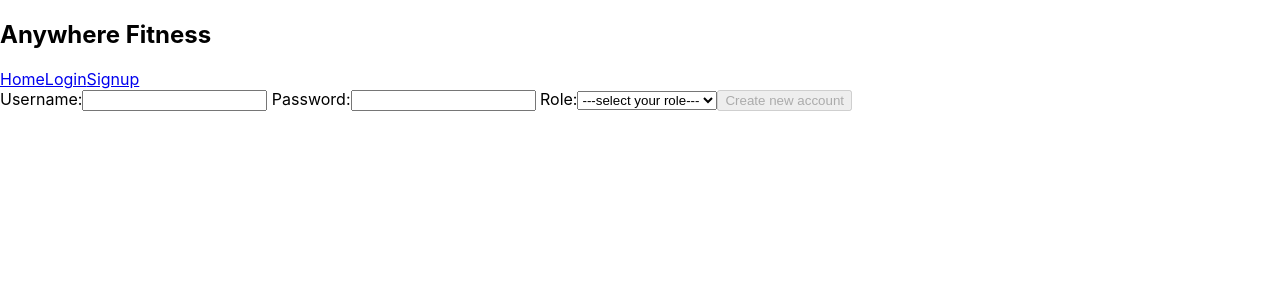
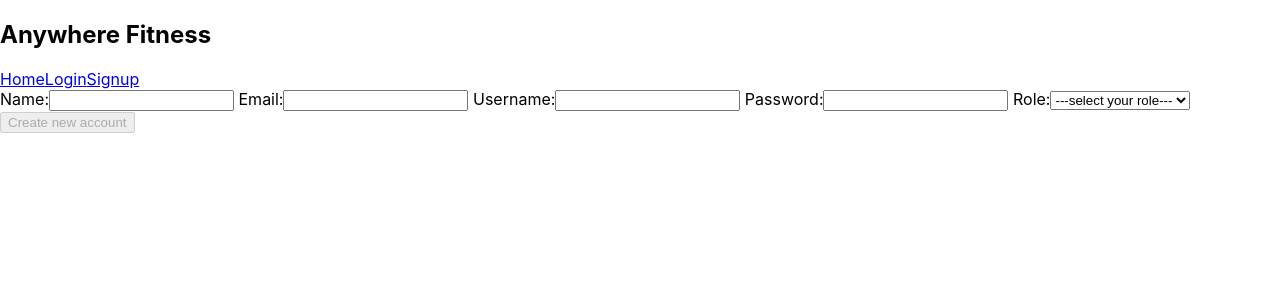
Before and after one commit to danielwright1207/Front-end, a React (Create React App) app in the folder anywhere-fitness/: page /signup in a window 1280 px wide. Shown: the top 300 px of the page. Built offline with nearby package versions, Linux system fonts and the light colour scheme.

Commit message:
added name and email to signup page

```diff
--- a/anywhere-fitness/src/App.js
+++ b/anywhere-fitness/src/App.js
@@ -13,12 +13,16 @@ const initialLoginValues = {
 }
 
 const initialSignupValues = {
+  name: '',
+  email: '',
   username: '',
   password: '',
   role: ''
 }
 
 const initialSignupErrors = {
+  name: '',
+  email: '',
   username: '',
   password: '',
   role: ''
--- a/anywhere-fitness/src/components/Signup.js
+++ b/anywhere-fitness/src/components/Signup.js
@@ -1,7 +1,7 @@
 import React from 'react';
 
 export default function Signup(props) {
-  const { username, password, role } = props.values;
+  const { name, email, username, password, role } = props.values;
   const { update, submit, errors, disabled } = props;
 
   const handleChange = evt => {
@@ -17,6 +17,24 @@ export default function Signup(props) {
   return (
     <div>
       <form>
+      <label> Name:
+          <input
+            type='text'
+            name='name'
+            value={name}
+            onChange={handleChange}
+          />
+          </label>
+          <span>{errors.name}</span>
+          <label> Email:
+          <input
+            type='email'
+            name='email'
+            value={email}
+            onChange={handleChange}
+          />
+          </label>
+          <span>{errors.email}</span>
         <label> Username:
           <input
             type='text'
--- a/anywhere-fitness/src/validation/SignupSchema.js
+++ b/anywhere-fitness/src/validation/SignupSchema.js
@@ -1,6 +1,8 @@
 import * as yup from 'yup';
 
 export default yup.object().shape({
+  name: yup.string().required('Please enter your name.'),
+  email: yup.string().email('Please enter a valid email address.'),
   username: yup.string().required('Username is required.').min(5,'Username must have at least 5 characters.'),
   password: yup.string().required('Password is required.').min(8,'Password must have at least 8 characters.'),
   role: yup.string().required('Role is required.').oneOf(['instructor','client'], 'Role must be either instructor or client.')
```
Also changed, not shown: 1 other file (tests, documents, lock files or other folders).
